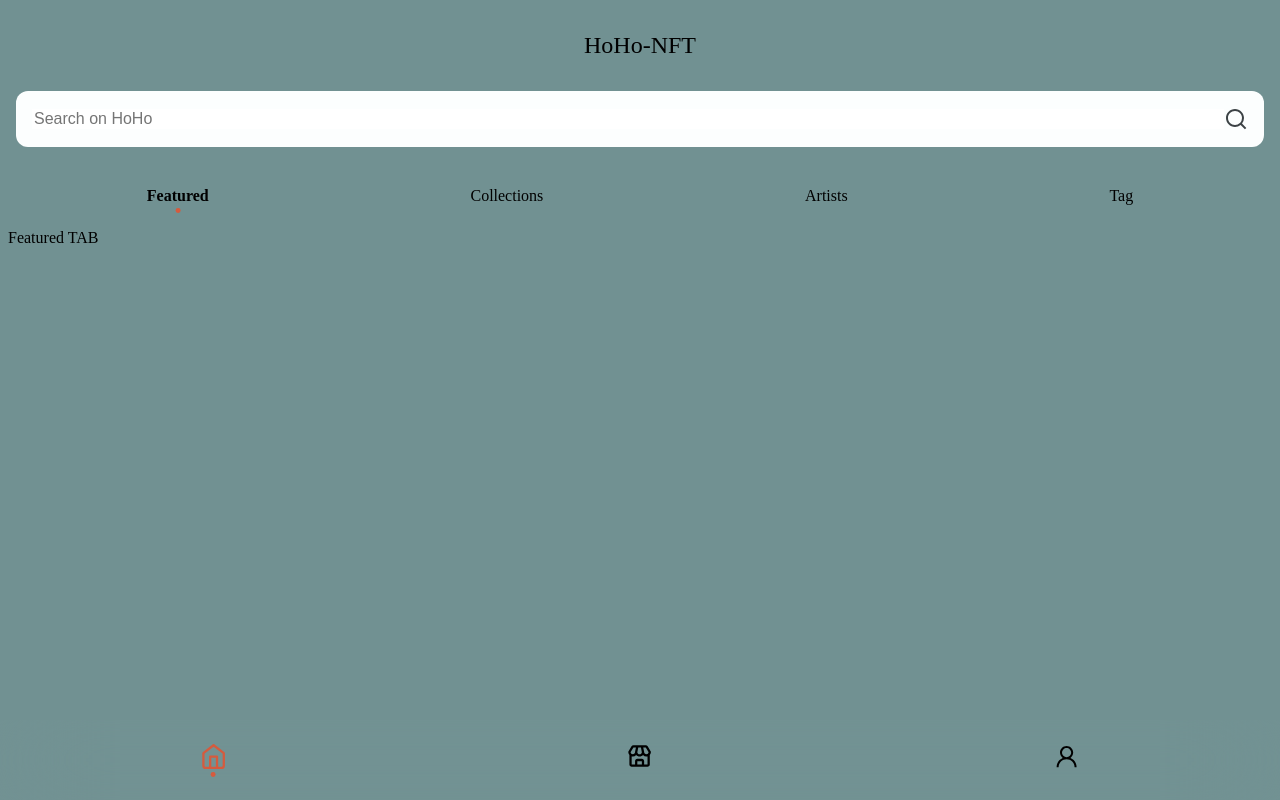
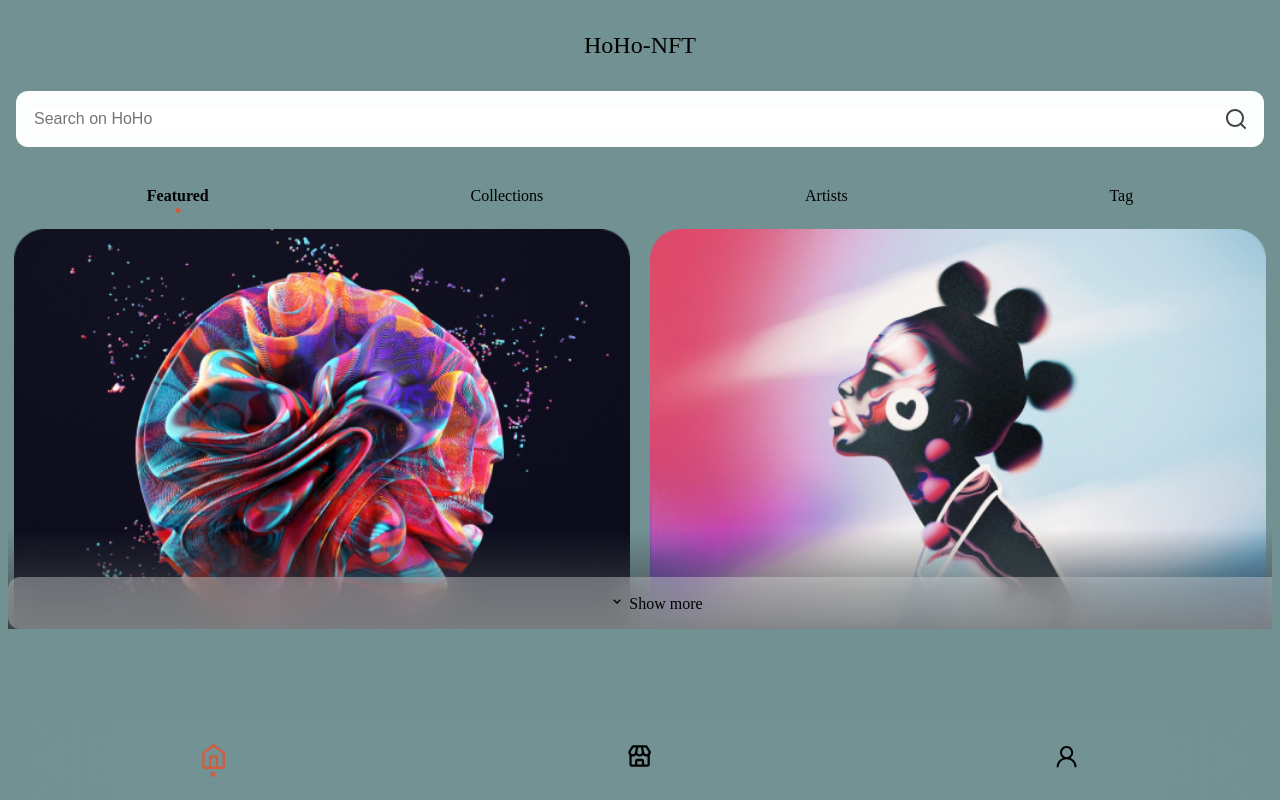
Before and after one commit to gurgen-baghdasaryan/react-nft, a React (Create React App) app: page / in a window 1280 px wide. Both pictures are taken after a click on the element "Featured". Built offline with nearby package versions, Linux system fonts and the light colour scheme.

Commit message:
card list works in FeaturedTab

```diff
--- a/src/App.js
+++ b/src/App.js
@@ -28,9 +28,6 @@ function App() {
             <Routes>
               <Route path="/store" element={<div>Store</div>} exact />
               <Route path="/product" element={<div>Product</div>} exact />
-              <Route path="/product" element={<div>Product</div>} exact />
-              <Route path="/product" element={<div>Product</div>} exact />
-              <Route path="/product" element={<div>Product</div>} exact />
               <Route path="/" element={<Home/>} exact />
             </Routes>
           </Pages>
--- a/src/components/FeaturedTab.js
+++ b/src/components/FeaturedTab.js
@@ -5,11 +5,20 @@ import { useNavigate } from "react-router";
 import styled from "styled-components";
 import colors from '../assets/colors'
 
-import image1  from '../assets/img/image1.png'
-import image2  from '../assets/img/image2.png'
-import image3  from '../assets/img/image3.png'
-import image4  from '../assets/img/image4.png'
+import image1 from '../assets/img/image1.png'
+import image2 from '../assets/img/image2.png'
+import image3 from '../assets/img/image3.png'
+import image4 from '../assets/img/image4.png'
 import Img from "./styled/Imgstyles";
+
+
+const items = [
+  { id: 1, title: "Universo 34", subTitle: "Maketi", image: image1 },
+  { id: 2, title: "Holy", subTitle: "Lea Kovaseva", image: image2 },
+  { id: 3, title: "TITLE3", subTitle: "SubTitle3", image: image3 },
+  { id: 4, title: "TITLE4", subTitle: "SubTitle4", image: image4 },
+];
+
 
 const FeaturedTabEl = styled.div`
   display: grid;
@@ -69,11 +78,24 @@ const BottomFade = styled.span`
 
 
 const FeaturedTab = () => {
-    return (
-       <FeaturedTabEl>
-        Featured TAB
-       </FeaturedTabEl>
-    )
+  const nav = useNavigate();
+
+  return (
+    <FeaturedTabEl>
+      {items.map(item => {
+        return <Item>
+          <Img src={item.image} />
+          <Title>{item.title}</Title>
+          <SubTitle>{item.subTitle}</SubTitle>
+
+        </Item>
+      })}
+      <BottomFade />
+      <ShowMore>
+        <BiChevronDown /> Show more
+      </ShowMore>
+    </FeaturedTabEl>
+  )
 }
 
 export default FeaturedTab
```
